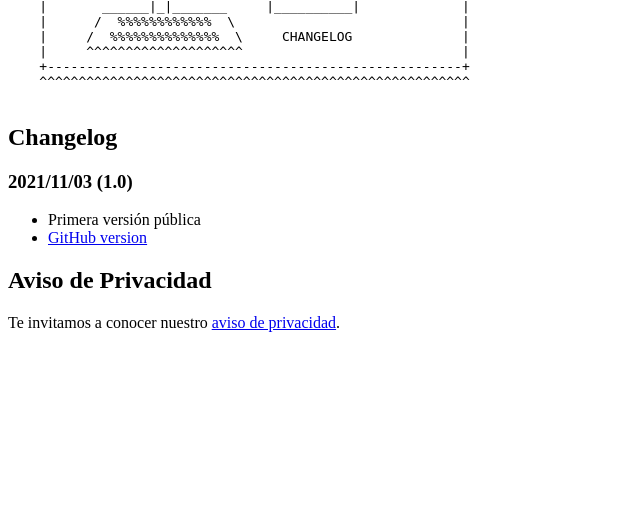
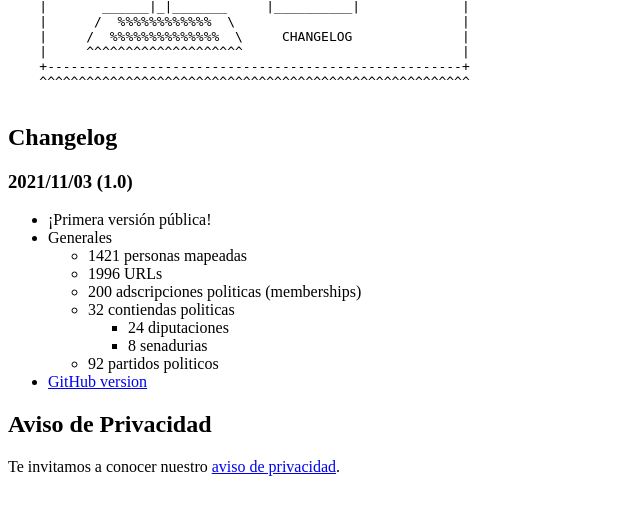
Before and after one commit to Socialtic/api-politica, a Flask app: page /changelog/ in a window 1280 px wide. Shown: the part 217-732 px from the top of the page, without its empty margins (0-640 px from the left). Run offline with Flask 2, Linux system fonts and the light colour scheme.

Commit message:
Updated changelog.html

```diff
--- a/app/templates/changelog.html
+++ b/app/templates/changelog.html
@@ -28,8 +28,20 @@
 
     <h3>2021/11/03 (1.0)</h3>
     <ul>
-        <li>Primera versión pública</li>
-        <li><a href="https://github.com/Socialtic/api-politica/releases/">GitHub version</a></li>
+        <li>¡Primera versión pública!</li>
+        <li>Generales</li>
+        <ul>
+            <li>1421 personas mapeadas</li>
+            <li>1996 URLs</li>
+            <li>200 adscripciones politicas (memberships)</li>
+            <li>32 contiendas politicas</li>
+            <ul>
+                <li>24 diputaciones</li>
+                <li>8 senadurias</li>
+            </ul>
+            <li>92 partidos politicos</li>
+        </ul>
+        <li><a href="https://github.com/Socialtic/api-politica/releases/tag/ar-1.0">GitHub version</a></li>
     </ul>
 
     <h2>Aviso de Privacidad</h2>
```
